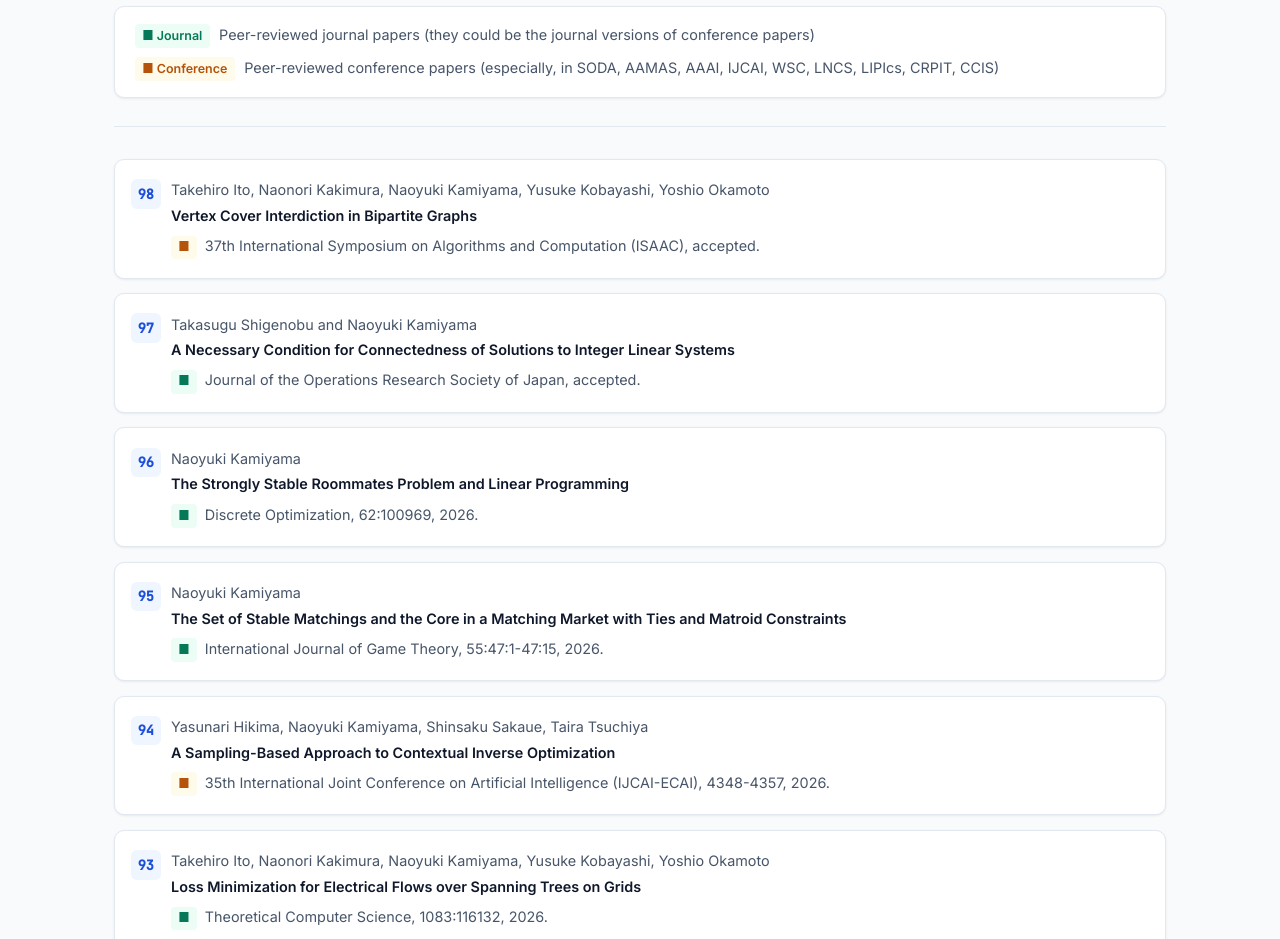
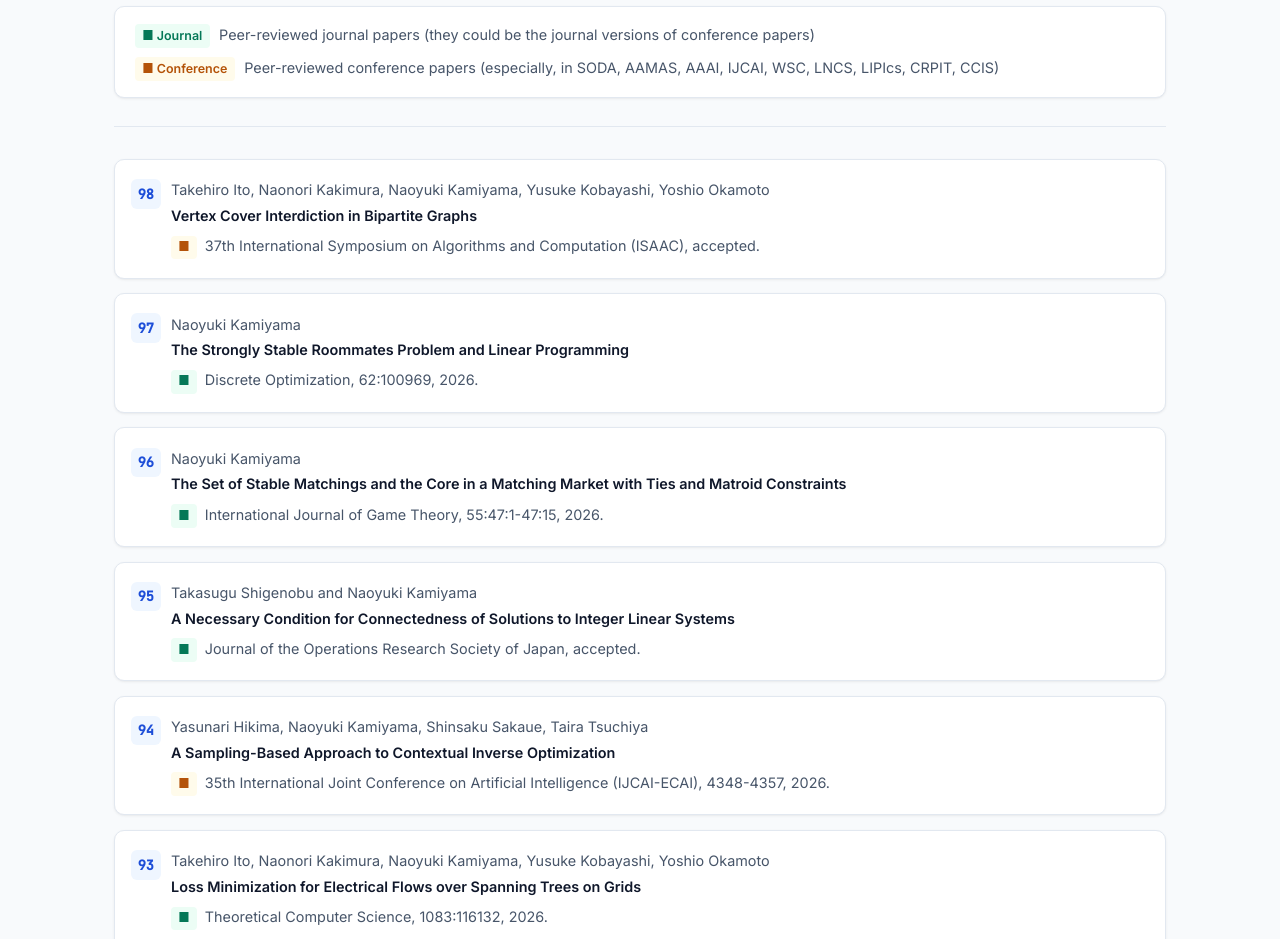
Before and after one commit to nkamiyama/website, a plain HTML site: page publication.html in a window 1280 px wide. Shown: the part 161-1100 px from the top of the page. Drawn offline with Linux system fonts and the light colour scheme.

Commit message:
Update publication.html

```diff
--- a/publication.html
+++ b/publication.html
@@ -314,15 +314,6 @@
           </div>
         </li>
         <li class="pub-item">
-          <div class="pub-inner">
-            <div class="authors">Takasugu Shigenobu and Naoyuki Kamiyama</div>
-            <div class="paper-title">A Necessary Condition for Connectedness of Solutions to Integer Linear Systems</div>
-            <div class="venues">
-              <div class="venue-row"><span class="tag-journal">&#9632;</span><span>Journal of the Operations Research Society of Japan, accepted.</span></div>
-            </div>
-          </div>
-        </li>
-        <li class="pub-item">
           <a href="https://doi.org/10.1016/j.disopt.2026.100969" class="pub-link">
             <div class="authors">Naoyuki Kamiyama</div>
             <div class="paper-title">The Strongly Stable Roommates Problem and Linear Programming</div>
@@ -337,6 +328,15 @@
             <div class="paper-title">The Set of Stable Matchings and the Core in a Matching Market with Ties and Matroid Constraints</div>
             <div class="venues">
               <div class="venue-row"><span class="tag-journal">&#9632;</span><span>International Journal of Game Theory, 55:47:1-47:15, 2026.</span></div>
+            </div>
+          </a>
+        </li>
+        <li class="pub-item">
+          <a href="https://doi.org/10.15807/jorsj.69.90" class="pub-link">
+            <div class="authors">Takasugu Shigenobu and Naoyuki Kamiyama</div>
+            <div class="paper-title">A Necessary Condition for Connectedness of Solutions to Integer Linear Systems</div>
+            <div class="venues">
+              <div class="venue-row"><span class="tag-journal">&#9632;</span><span>Journal of the Operations Research Society of Japan, accepted.</span></div>
             </div>
           </a>
         </li>
```
